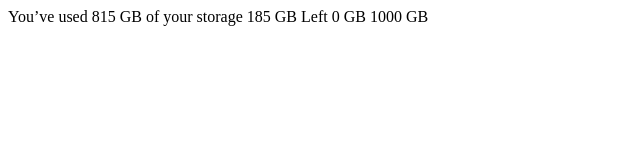
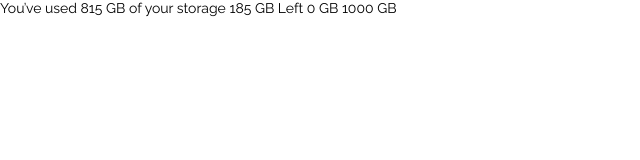
Before and after one commit to johannamag/fylo-data-storage-component, a plain HTML site: page index.html in a window 1280 px wide. Shown: the whole page, without its empty margins (0-640 px from the left). Drawn offline with Linux system fonts and the light colour scheme.

Commit message:
Added root and global styling

```diff
--- a/style.css
+++ b/style.css
@@ -1 +1,19 @@
 @import url("https://fonts.googleapis.com/css2?family=Raleway:wght@400;700&display=swap");
+
+:root {
+  --lightblue: hsl(243, 100%, 93%);
+  --grayblue: hsl(229, 7%, 55%);
+  --blue: hsl(228, 56%, 26%);
+  --darkblue: hsl(229, 57%, 11%);
+}
+
+* {
+  margin: 0;
+  padding: 0;
+  box-sizing: border-box;
+}
+
+body {
+  font-family: "Raleway", sans-serif;
+  font-size: 14px;
+}
```
